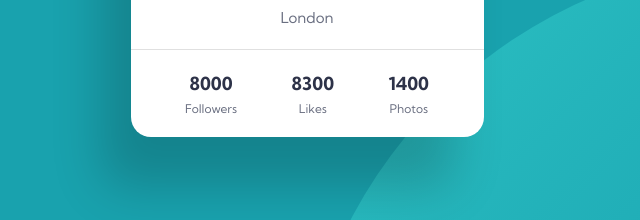
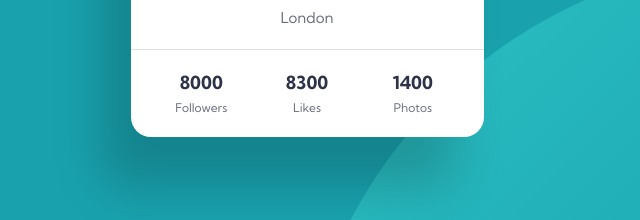
Before and after one commit to RenszCamacho/profile-card, a website built with Parcel: page src/index.html in a window 1280 px wide. Shown: the part 451-671 px from the top of the page, 333-973 px from the left. Built offline with nearby package versions, Linux system fonts and the light colour scheme.

Commit message:
Card. Fixing some bugs.

```diff
--- a/src/sass/_card.scss
+++ b/src/sass/_card.scss
@@ -64,12 +64,18 @@ main {
   &__footer {
     display: flex;
     justify-content: space-evenly;
-    padding: 2.4rem 0;
+    padding: 1.9rem 0;
     text-align: center;
   }
 
   &__social {
     list-style: none;
+    width: 7rem;
+    height: 5rem;
+    display: flex;
+    flex-direction: column;
+    justify-content: center;
+    align-items: center;
   }
 
   &__numbers {
```
